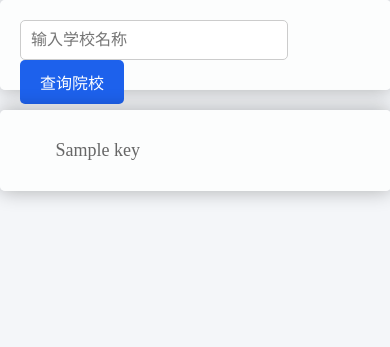
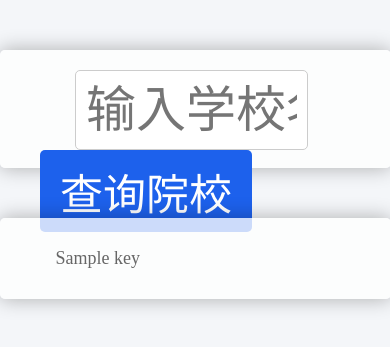
Before and after one commit to lcc-666/gaokao, a Flask app: page /2c in a window 390 px wide. Shown: the top 347 px of the page. Run offline with Flask 2, Linux system fonts and the light colour scheme; a database or web service that is not in the repository returns one stand-in record (values such as "Sample title").

Commit message:
修复了index中“鼠标碰到”提交(submit)“的时候不会触发“2c(button)”的hover，但碰到“2c(button)”的时候会触发“提交(submit)”的hover”，以及对2c页面网页端进行了部分调整，以及对手机端进行了页面适配

```diff
--- a/templates/2c.html
+++ b/templates/2c.html
@@ -18,7 +18,7 @@
 			    border-radius: 5px;
 			    box-shadow: 0 0 20px rgba(0, 0, 0, 0.3);
 			    padding: 20px;
-			    margin: 0 auto;
+			    margin: 50px auto;
 			    position: relative;
 			    top: 2%;
         }
@@ -30,6 +30,7 @@
             border: 1px solid #ccc;
             border-radius: 5px;
             transition: border-color 0.3s ease;
+            margin-left: 55px;
         }
 
         .searchC input[type="text"]:focus {
@@ -45,6 +46,7 @@
             padding: 10px 20px;
             font-size: 16px;
             border-radius: 5px;
+            margin-left: 60px;
             transition: background-color 0.3s ease;
         }
 
@@ -82,7 +84,28 @@
             background-color: #154bb5;
             color: #fff; /* 悬停时加深颜色 */
         }
+        @media only screen and (max-width: 1000px) {
+            .searchC {
+                width: 90%;
+			    height: 78px;
+			    background-color: rgba(255, 255, 255, 0.772);
+			    border-radius: 5px;
+			    box-shadow: 0 0 20px rgba(0, 0, 0, 0.3);
+			    padding: 20px;
+			    margin: 50px auto;
+			    position: relative;
+			    top: 2%;
+            }
+            .searchC input[type="text"]{
+                width:60%;
+                font-size:50px;
 
+            }
+            .searchC input[type="submit"]{
+                font-size:43px;
+                margin-left: 20px;
+            }
+        }
     </style>
 </head>
 <body>
--- a/templates/index.html
+++ b/templates/index.html
@@ -293,7 +293,7 @@
         <input type="radio" id="arts" name="gender" value="arts">
         <label for="arts">文科</label><br/><br/>
         <label>分数:</label>
-        <input type="text" id="numericInput" name="grade" oninput="validateInput(this)"><label style="font-size: 25px">&nbsp;分<label><br/><br/>
+        <input type="text" id="numericInput" name="grade" oninput="validateInput(this)"/><label style="font-size: 25px">&nbsp;分</label><br/><br/>
         <input type="submit" style="margin-top: 0;" value="提交">
         <input type="button" style="margin-top: 0;" onclick="toc()" value="2C及专科批点此填报">
     </form>
```
